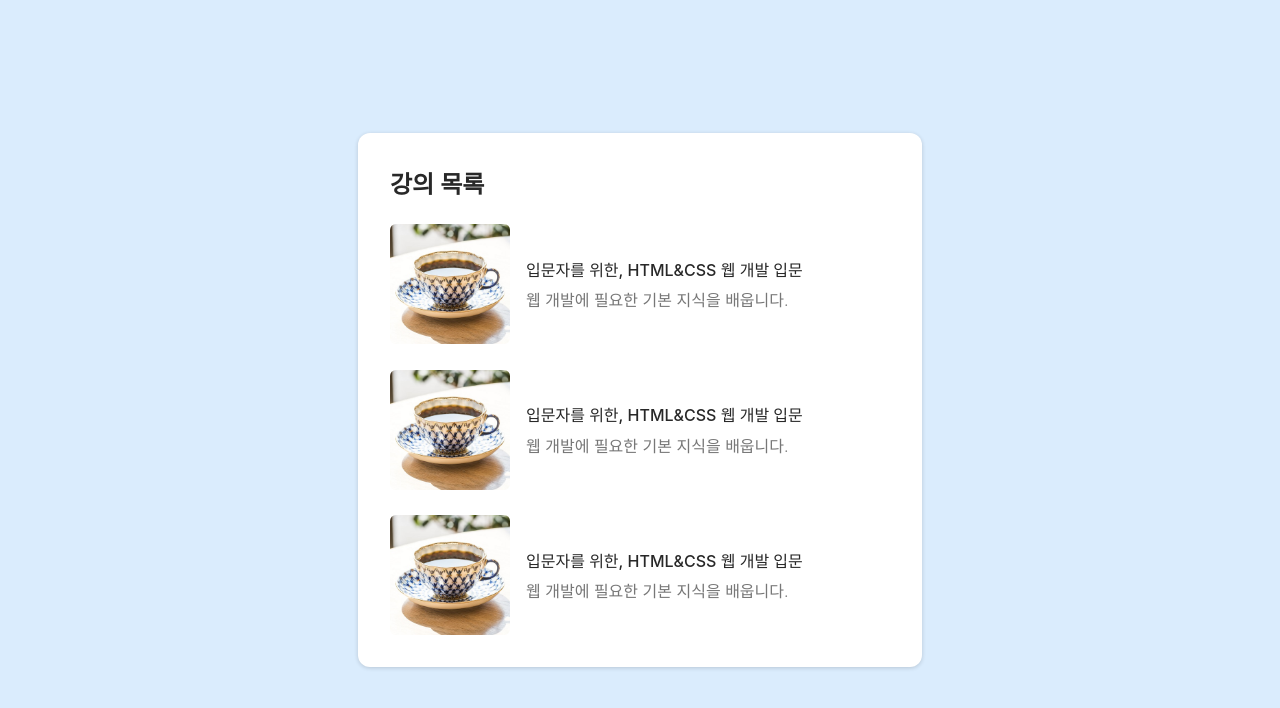
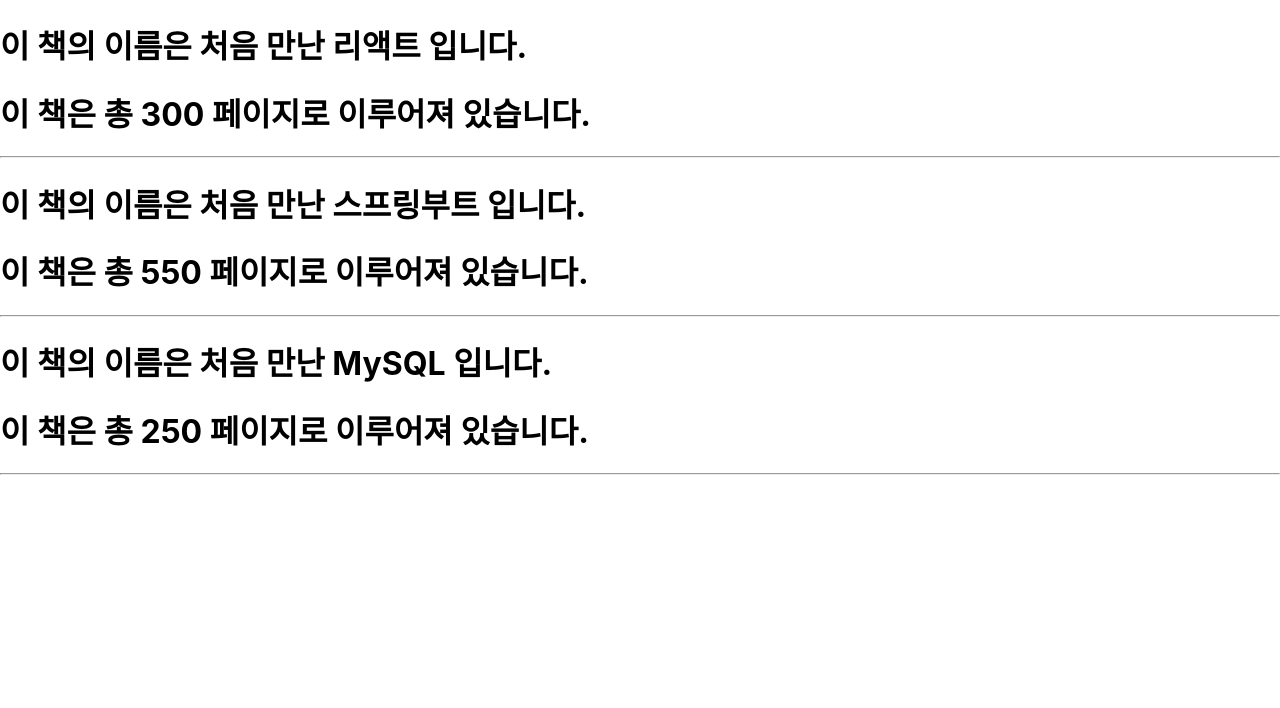
Before and after one commit to euiiiii/2024_react01, a React (Create React App) app: page / in a window 1280 px wide. Shown: the top 708 px of the page. Built offline with nearby package versions, Linux system fonts and the light colour scheme.

Commit message:
241118 17:01 커밋

```diff
--- a/src/App.css
+++ b/src/App.css
@@ -1,82 +1,44 @@
-* {
-  padding: 0;
-  margin: 0;
-}
-body {
-  color: #282828;
+/* App.css에 있는 css들 */
+code {
+  font-family: source-code-pro, Menlo, Monaco, Consolas, 'Courier New',
+    monospace;
 }
 
-main {
-  height: 100vh;
-  background-color: #DAECFD;
-  display: flex;
-  justify-content: center;
-  align-items: center;
+.App {
+  text-align: center;
 }
 
-/* Card */
-.card {
-  background-color: white;
-  padding: 2rem;
-  border-radius: 12px;
-  box-shadow: rgba(0, 0, 0, 0.16) 0px 1px 4px;
-  width: 500px;
-}
-.card__header {
-  font-size: 1.5rem;
-  font-weight: 600;
-  width: 460px;
-}
-.card__body {
-  padding-top: 1.5rem;
+.App-logo {
+  height: 40vmin;
+  pointer-events: none;
 }
 
-/* Course List */
-.courses {
+@media (prefers-reduced-motion: no-preference) {
+  .App-logo {
+    animation: App-logo-spin infinite 20s linear;
+  }
+}
+
+.App-header {
+  background-color: #282c34;
+  min-height: 100vh;
   display: flex;
   flex-direction: column;
-  gap: 1.6rem;
+  align-items: center;
+  justify-content: center;
+  font-size: calc(10px + 2vmin);
+  color: white;
 }
 
-/* Course */
-.course {
-  display: flex;
-  align-items: center;
-  gap: 1rem;
-}
-.course__img {
-  border-radius: 6px;
-  width: 120px;
+.App-link {
+  color: #61dafb;
 }
 
-.course__title {
-  font-weight: 500;
+@keyframes App-logo-spin {
+  from {
+    transform: rotate(0deg);
+  }
+  to {
+    transform: rotate(360deg);
+  }
 }
-.course__body {
-  flex-grow: 1;
-}
-.course__description {
-  color: #777777;
-  font-weight: 300;
-  margin-top: .4rem;
-}
-.course__icons {
-  display: flex;
-  align-items: center;
-  column-gap: 0.6rem;
-}
-
-/* Button */
-.btn {
-  background: none;
-  border: none; /* Remove borders */
-  font-size: 20px; /* Set a font size */
-  cursor: pointer; /* Mouse pointer on hover */
-}
-
-.btn > .fa-heart {
-  color: red;
-}
-.btn > .fa-link {
-  color: #393939;
-}
--- a/src/App.js
+++ b/src/App.js
@@ -4,6 +4,7 @@
 import Footer from "./components/Footer";
 import Courseitem from "./components/course/Courseitem";
 import CourseListCard from "./components/course/CourseListCard";
+import Library from "./components/step01/Library";
 
 /*
 function Header() {
@@ -42,14 +43,14 @@
   return (
     // 리액트에서는 class는 예약어이기 때문에 사용 못하고,
     // class 대신 className이라고 사용한다.
+    <div>
+    {/*
     <main>
-      {/*
+
     <Header />
     <Main />
     <Footer />
-    */}
 
-      {/*
     <main>
 		<div class="card">
 			<div class="card__header">강의 목록</div>
@@ -80,8 +81,7 @@
 			</div>
 		</div>
 	</main>
-  */}
-      {/*
+
 		  <div class="card">
 			  <div class="card__header">강의 목록</div>
 			  <div class="card__body">
@@ -94,9 +94,13 @@
           3단계. 중복되는 부분을 List 형태로 전부 담을 수 있다.
       </div>
     </div>
-    </div> */}
+    </div>
+    3단계. 중복되는 부분을 List 형태로 전부 담을 수 있다.
       <CourseListCard />
     </main>
+     */}
+      <Library />
+    </div>
   );
 }
 
--- /dev/null
+++ b/src/components/step01/Book.jsx
@@ -0,0 +1,14 @@
+import React from 'react';
+
+// props: 인자, 매개변수
+function Book(props) {
+    return (
+        <div>
+            {/* `문자열 ${}` */}
+            <h1>{`이 책의 이름은 ${props.name} 입니다.`}</h1>
+            <h1>{`이 책은 총 ${props.numOfPage} 페이지로 이루어져 있습니다.`}</h1>
+        </div>
+    );
+}
+
+export default Book;
--- /dev/null
+++ b/src/components/step01/Library.jsx
@@ -0,0 +1,14 @@
+import React from 'react';
+import Book from './Book';
+
+function Library(props) {
+    return (
+        <div>
+            <Book name="처음 만난 리액트" numOfPage="300" /><hr />
+            <Book name="처음 만난 스프링부트" numOfPage="550" /><hr />
+            <Book name="처음 만난 MySQL" numOfPage="250" /><hr />
+        </div>
+    );
+}
+
+export default Library;
--- a/src/index.css
+++ b/src/index.css
@@ -6,48 +6,3 @@
   -webkit-font-smoothing: antialiased;
   -moz-osx-font-smoothing: grayscale;
 }
-
-/* App.css에 있는 css들 */
-code {
-  font-family: source-code-pro, Menlo, Monaco, Consolas, 'Courier New',
-    monospace;
-}
-
-.App {
-  text-align: center;
-}
-
-.App-logo {
-  height: 40vmin;
-  pointer-events: none;
-}
-
-@media (prefers-reduced-motion: no-preference) {
-  .App-logo {
-    animation: App-logo-spin infinite 20s linear;
-  }
-}
-
-.App-header {
-  background-color: #282c34;
-  min-height: 100vh;
-  display: flex;
-  flex-direction: column;
-  align-items: center;
-  justify-content: center;
-  font-size: calc(10px + 2vmin);
-  color: white;
-}
-
-.App-link {
-  color: #61dafb;
-}
-
-@keyframes App-logo-spin {
-  from {
-    transform: rotate(0deg);
-  }
-  to {
-    transform: rotate(360deg);
-  }
-}
```
